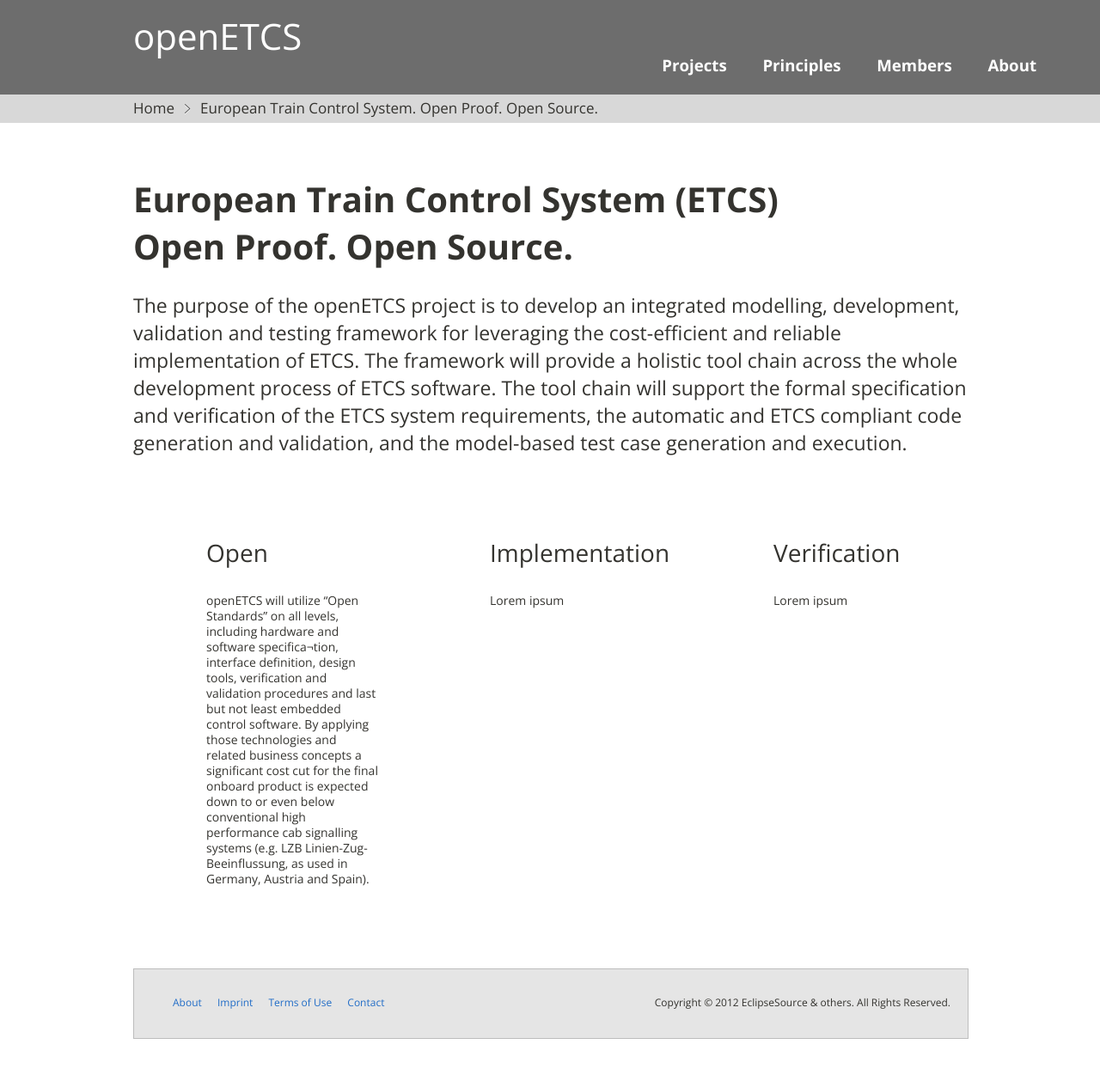
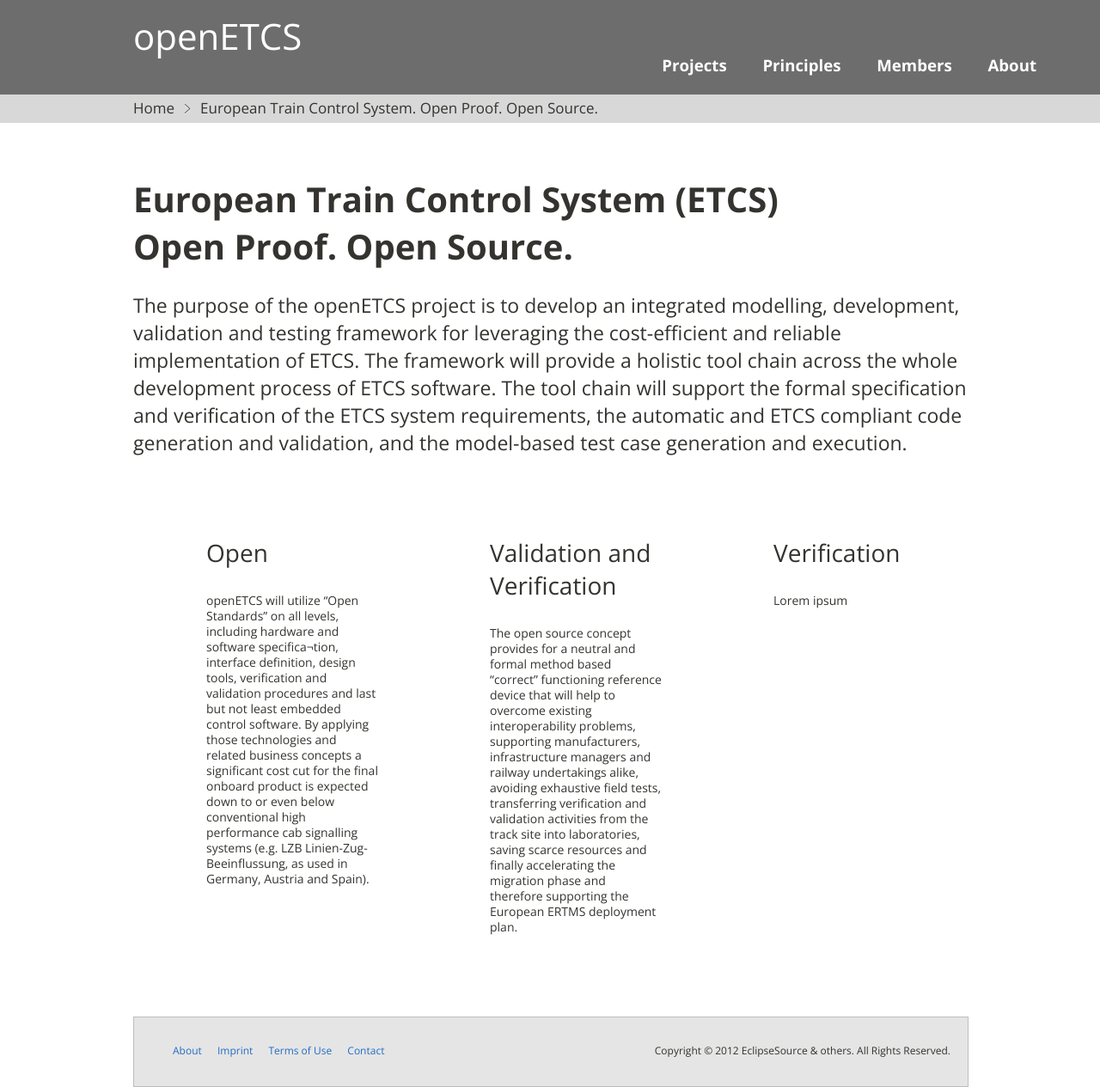
Before and after one commit to openETCS/openetcs.github.com, a Jekyll site: the page built from index.html, in a window 1280 px wide. Shown: the whole page at 86% size. Built offline with Jekyll 4.4.1, drawn with Linux system fonts in a browser that asks for light colours; before the commit the page ends 1209 px from its top, so only the background shows below that.

Commit message:
Update index.html

```diff
--- a/index.html
+++ b/index.html
@@ -29,9 +29,9 @@ title: European Train Control System. Open Proof. Open Source.
   <div class="feature span3">
     <div id="ui-kit" class="icon"></div>
     <div class="feature-description">
-      <h2>Implementation</h2>
+      <h2>Validation and Verification</h2>
       <p>
-        Lorem ipsum
+        The open source concept provides for a neutral and formal method based “correct” functioning reference device that will help to overcome existing interoperability problems, supporting manufacturers, infrastructure managers and railway undertakings alike, avoiding exhaustive field tests, transferring verification and validation activities from the track site into laboratories, saving scarce resources and finally accelerating the migration phase and therefore supporting the European ERTMS deployment plan.
       </p>
     </div>
   </div>
```
